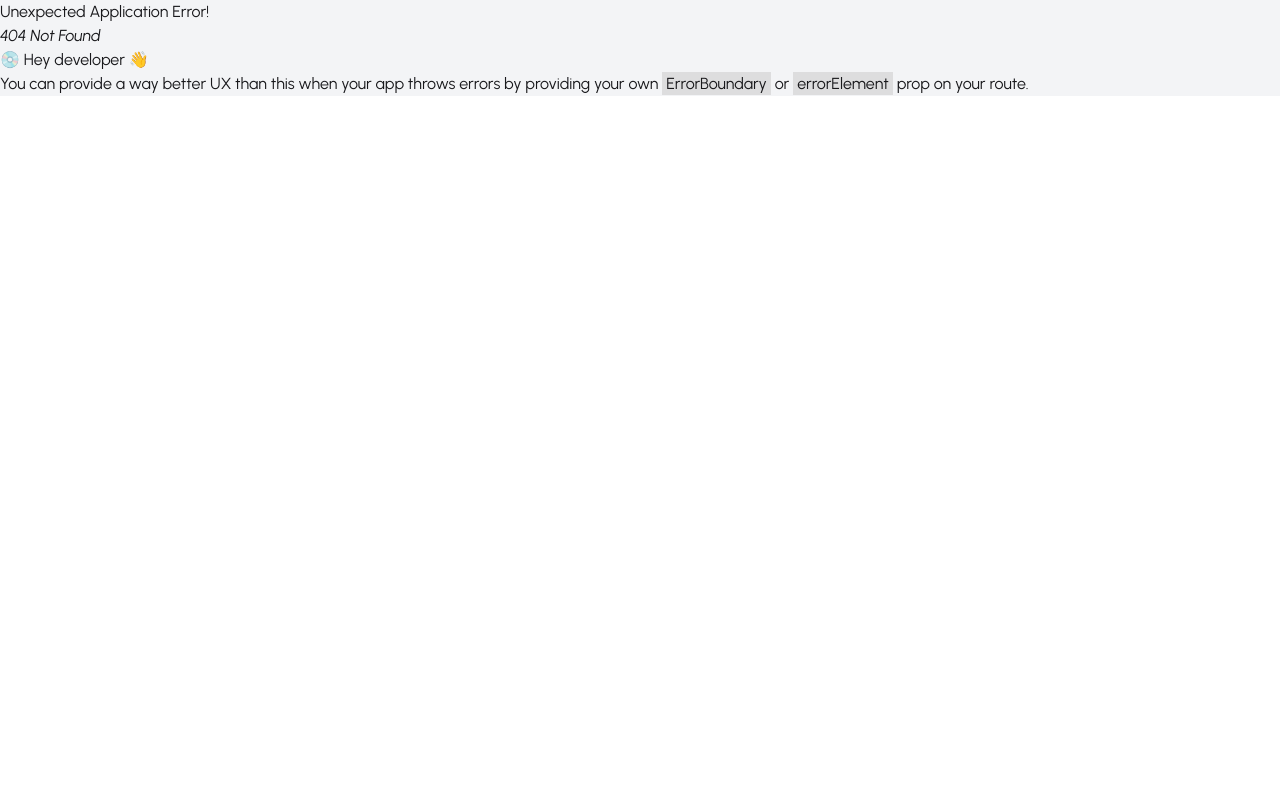
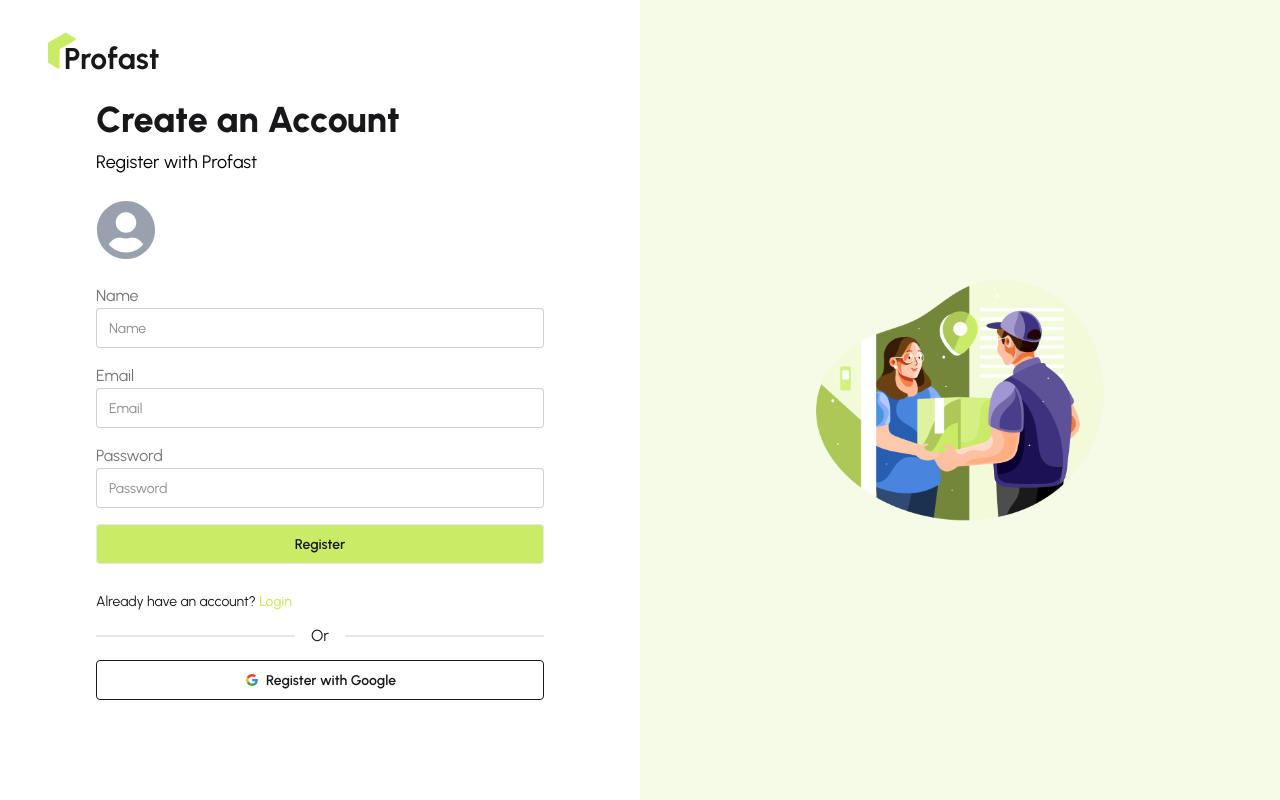
Before and after one commit to ibrahim3761/ProFast-Client, a React (Vite) app: page /register in a window 1280 px wide. Before the commit this address had no page. Built offline with nearby package versions, Linux system fonts and the light colour scheme.

Commit message:
register-page-added

```diff
--- /dev/null
+++ b/src/Pages/Authentication/Register/Register.jsx
@@ -0,0 +1,127 @@
+import React from "react";
+import { Link } from "react-router";
+import { FaUserCircle } from "react-icons/fa";
+import { useForm } from "react-hook-form";
+
+const Register = () => {
+  const {
+    register,
+    handleSubmit,
+    formState: { errors },
+  } = useForm();
+
+  const onSubmit = (data) => {
+    console.log(data);
+  };
+  return (
+    <div>
+      <h2 className="text-4xl font-extrabold mb-2">Create an Account</h2>
+      <p className="text-lg text-black mb-6">Register with Profast</p>
+
+      {/* Avatar */}
+      <div className="flex mb-6">
+        <FaUserCircle className="text-6xl text-gray-400" />
+      </div>
+
+      {/* Form */}
+      <form onSubmit={handleSubmit(onSubmit)} className="space-y-4">
+        {/* Name field */}
+        <div>
+          <label className="label">Name</label>
+          <input
+            type="text"
+            {...register("name", { required: true })}
+            placeholder="Name"
+            className="input input-bordered w-full"
+          />
+        </div>
+        {/* Email field */}
+        <div>
+          <label className="label">Email</label>
+          <input
+            type="email"
+            {...register("email", { required: true })}
+            placeholder="Email"
+            className="input input-bordered w-full"
+          />
+          {errors.email?.type === "required" && (
+            <p className="text-red-500">Email is required</p>
+          )}
+        </div>
+        {/* Password field */}
+        <div>
+          <label className="label">Password</label>
+          <input
+            type="password"
+            {...register("password", {
+              required: true,
+              minLength: 6,
+              pattern: /^(?=.*[A-Z]).*$/,
+            })}
+            placeholder="Password"
+            className="input input-bordered w-full"
+          />
+        </div>
+        {errors.password?.type === "required" && (
+          <p className="text-red-500">Password is required</p>
+        )}
+        {errors.password?.type === "minLength" && (
+          <p className="text-red-500">
+            Password must be 6 characters or longer{" "}
+          </p>
+        )}
+        {errors.password?.type === "pattern" && (
+          <p className="text-red-500">
+            Password must contain at least one uppercase letter{" "}
+          </p>
+        )}
+
+        <button type="submit" className="btn bg-[#CAEB66] w-full">
+          Register
+        </button>
+
+        <p className="text-sm mt-3">
+          Already have an account?{" "}
+          <Link to="/login" className="text-[#CAEB66] font-medium">
+            Login
+          </Link>
+        </p>
+
+        <div className="divider">Or</div>
+
+        <button className="btn btn-outline w-full">
+          <svg
+            aria-label="Google logo"
+            width="16"
+            height="16"
+            xmlns="http://www.w3.org/2000/svg"
+            viewBox="0 0 512 512"
+          >
+            <g>
+              <path d="m0 0H512V512H0" fill="#fff"></path>
+              <path
+                fill="#34a853"
+                d="M153 292c30 82 118 95 171 60h62v48A192 192 0 0190 341"
+              ></path>
+              <path
+                fill="#4285f4"
+                d="m386 400a140 175 0 0053-179H260v74h102q-7 37-38 57"
+              ></path>
+              <path
+                fill="#fbbc02"
+                d="m90 341a208 200 0 010-171l63 49q-12 37 0 73"
+              ></path>
+              <path
+                fill="#ea4335"
+                d="m153 219c22-69 116-109 179-50l55-54c-78-75-230-72-297 55"
+              ></path>
+            </g>
+          </svg>
+          Register with Google
+        </button>
+      </form>
+    </div>
+  );
+};
+
+export default Register;
--- a/src/Router/Router.jsx
+++ b/src/Router/Router.jsx
@@ -3,6 +3,7 @@ import RootLayout from "../Layouts/RootLayout";
 import Home from "../Pages/Home/Home/Home";
 import AuthLayout from "../Layouts/AuthLayout";
 import Login from "../Pages/Authentication/Login/Login";
+import Register from "../Pages/Authentication/Register/Register";
 
 export const router = createBrowserRouter([
   {
@@ -22,6 +23,10 @@ export const router = createBrowserRouter([
       {
         path: 'login',
         Component: Login
+      },
+      {
+        path : 'register',
+        Component: Register
       }
     ]
   },
```
